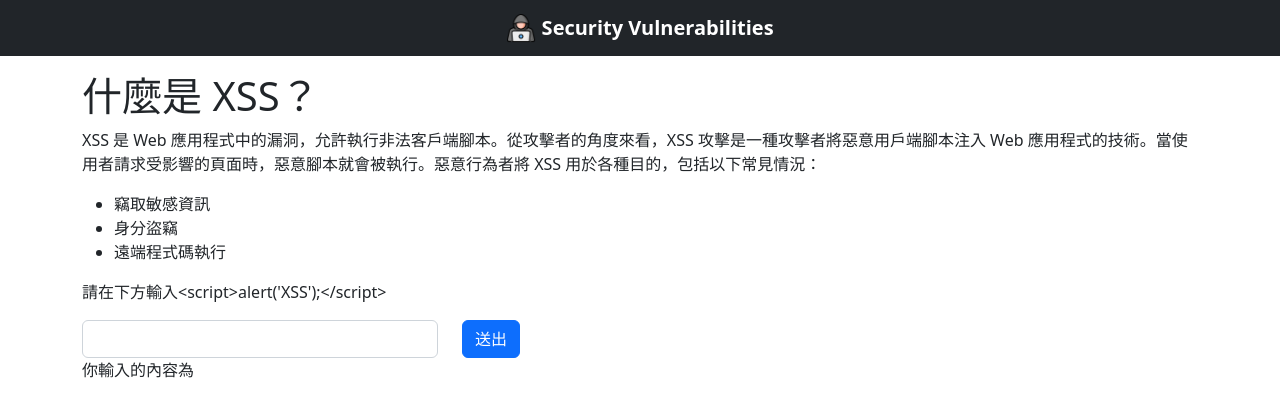
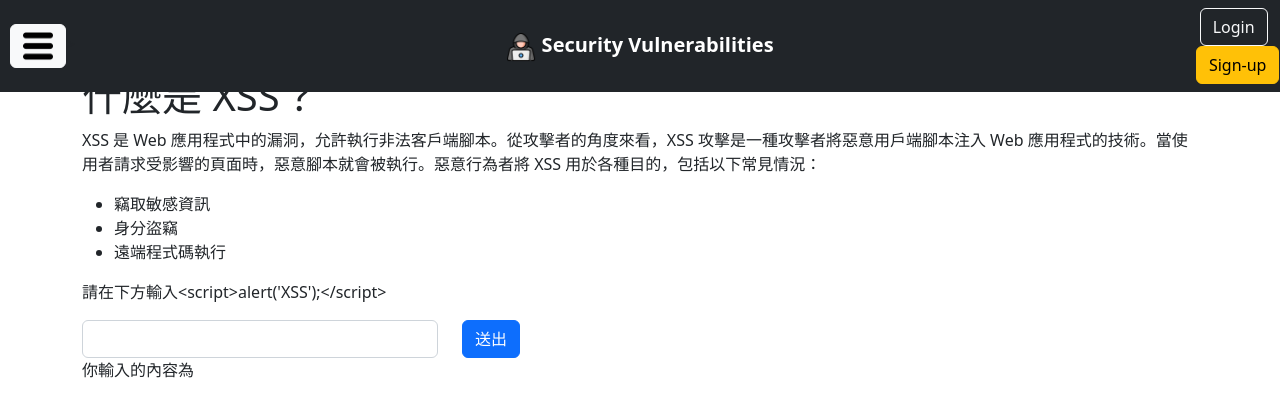
Before and after one commit to joewu1018/SecurityVulnerablilitiesDemo, a Django app: page /xss/ in a window 1280 px wide. Shown: the top 417 px of the page. Run offline with Django 4.2, Linux system fonts and the light colour scheme.

Commit message:
feature-basehtmlCSS 1.修改登入、註冊頁面背景顏色 2.首頁新增側邊欄、登出登入按鈕、各頁面連結

```diff
--- a/SecurityVulnerablilities/templates/base.html
+++ b/SecurityVulnerablilities/templates/base.html
@@ -10,22 +10,59 @@
     <!-- Bootstrap CSS -->
     <link rel="stylesheet" href="https://cdn.jsdelivr.net/npm/bootstrap@5.2.3/dist/css/bootstrap.min.css"
         integrity="sha384-rbsA2VBKQhggwzxH7pPCaAqO46MgnOM80zW1RWuH61DGLwZJEdK2Kadq2F9CUG65" crossorigin="anonymous">
+    <link rel="stylesheet" type="text/css" href="{% static 'css/search.css' %}" />
     <title>{% block title %}{% endblock %}</title>
 </head>
 
 <body>
     <br><br><br>
-    <nav class="navbar navbar-expand-md navbar-dark bg-dark fixed-top " style="background-color: #fde3e3;">
-        <a href="{% url 'Index' %}" class="navbar-brand mx-auto" style="font-weight: bold">
-            <img src="{% static 'images/logo.png' %}" width="30" height="30"
-                class="d-inline-block align-top" alt="">
+    <nav class="navbar navbar-expand-md navbar-dark bg-dark fixed-top row " style="background-color: #fde3e3;">
+        <div class=" col-sm-1" style="text-align: center;">
+            <button class="btn btn-light" type="button" data-bs-toggle="offcanvas" data-bs-target="#offcanvasWithBothOptions" aria-controls="offcanvasWithBothOptions"><img src="{% static 'images/menu.png'%}" width="30" height="30" alt=""></button>>
+        </div>
+        <a href="{% url 'Index' %}" class="navbar-brand mx-auto col-sm-10" style="font-weight: bold;text-align: center;">
+            <img src="{% static 'images/logo.png' %}" width="30" height="30" class="d-inline-block aligßn-top" alt="">
             Security Vulnerabilities
         </a>
+        <div class="col-sm-1" style="text-align: center;">
+            {% if user.is_authenticated %}
+            <a type="button" class="btn btn-danger" href="{% url 'Logout' %}">Log Out</a>
+            {% else %}
+            <a type="button" class="btn btn-outline-light me-2" href="{% url 'Index' %}">Login</a>
+            <a type="button" class="btn btn btn-warning" href="{% url 'Register' %}">Sign-up</a>
+            {% endif %}
+          </div>
     </nav>
 
 
     <main role="main" class="container">
         <div id="content">
+            <div class="offcanvas offcanvas-start" data-bs-scroll="true" tabindex="-1" id="offcanvasWithBothOptions"
+            aria-labelledby="offcanvasWithBothOptionsLabel">
+            <div class="offcanvas-header">
+                <h5 class="offcanvas-title" id="offcanvasWithBothOptionsLabel">Menu</h5>
+                <button type="button" class="btn-close" data-bs-dismiss="offcanvas" aria-label="Close"></button>
+            </div>
+            <div class="offcanvas-body">
+                <ul style="list-style-type: none;padding: 0;">
+                    <li>
+                        <a href="{% url 'XSS' %}" class="nav-link" style="color: #000000;">XSS</a>
+                    </li>
+                    <li>
+                        <a href="#" class="nav-link" style="color: #000000;">CSRF</a>
+                    </li>
+                    <li>
+                        <a href="#" class="nav-link" style="color: #000000;">SQL Injection</a>
+                    </li>
+                    <li>
+                        <a href="{% url 'Update' %}" class="nav-link" style="color: #000000;">學生資料維護</a>
+                    </li>
+                   <li>
+                        <a href="{% url 'Search' %}" class="nav-link" style="color: #000000;">學生歷年成績查詢</a>
+                    </li>
+                </ul>
+            </div>
+        </div>
             {% block content %}{% endblock %}
         </div>
     </main><!-- /.container -->
```
Also changed, not shown: SecurityVulnerablilities/static/css/accounts.css (+9 -6 lines), SecurityVulnerablilities/static/images/menu.png (added).
